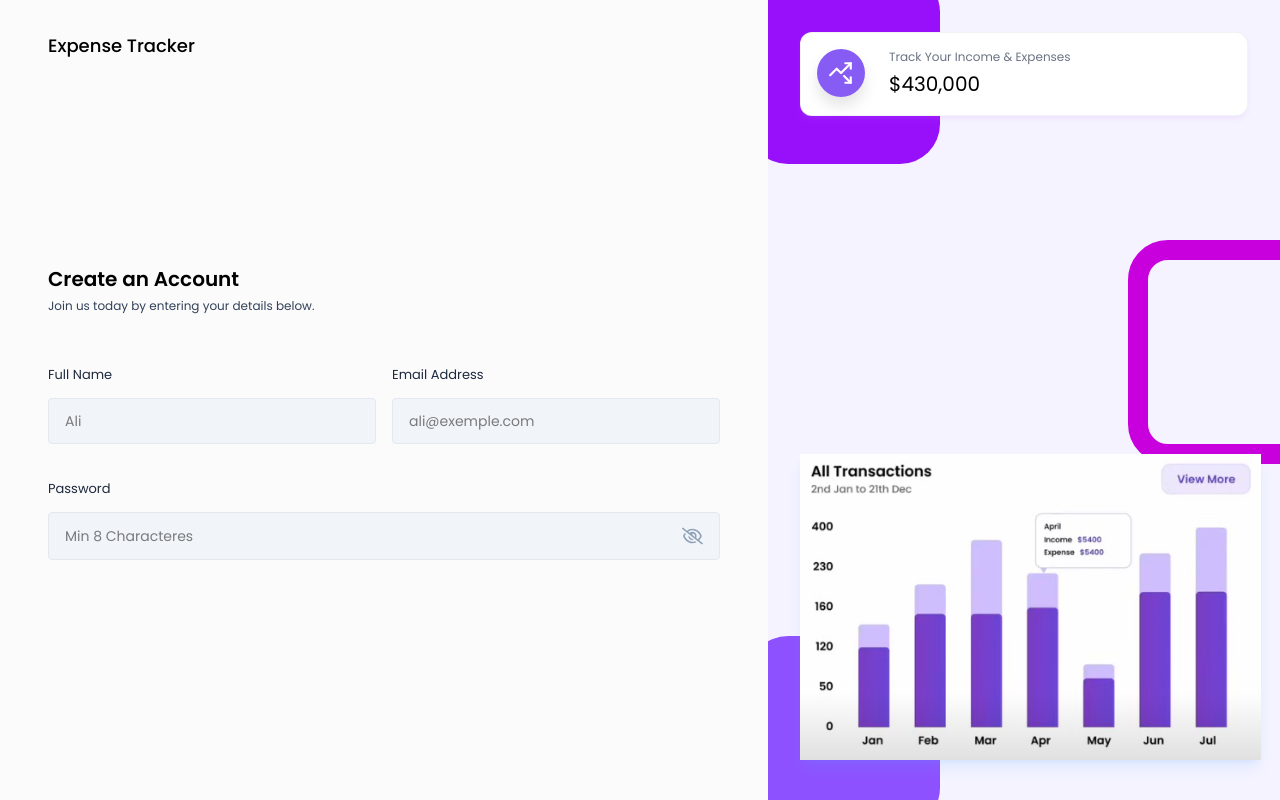
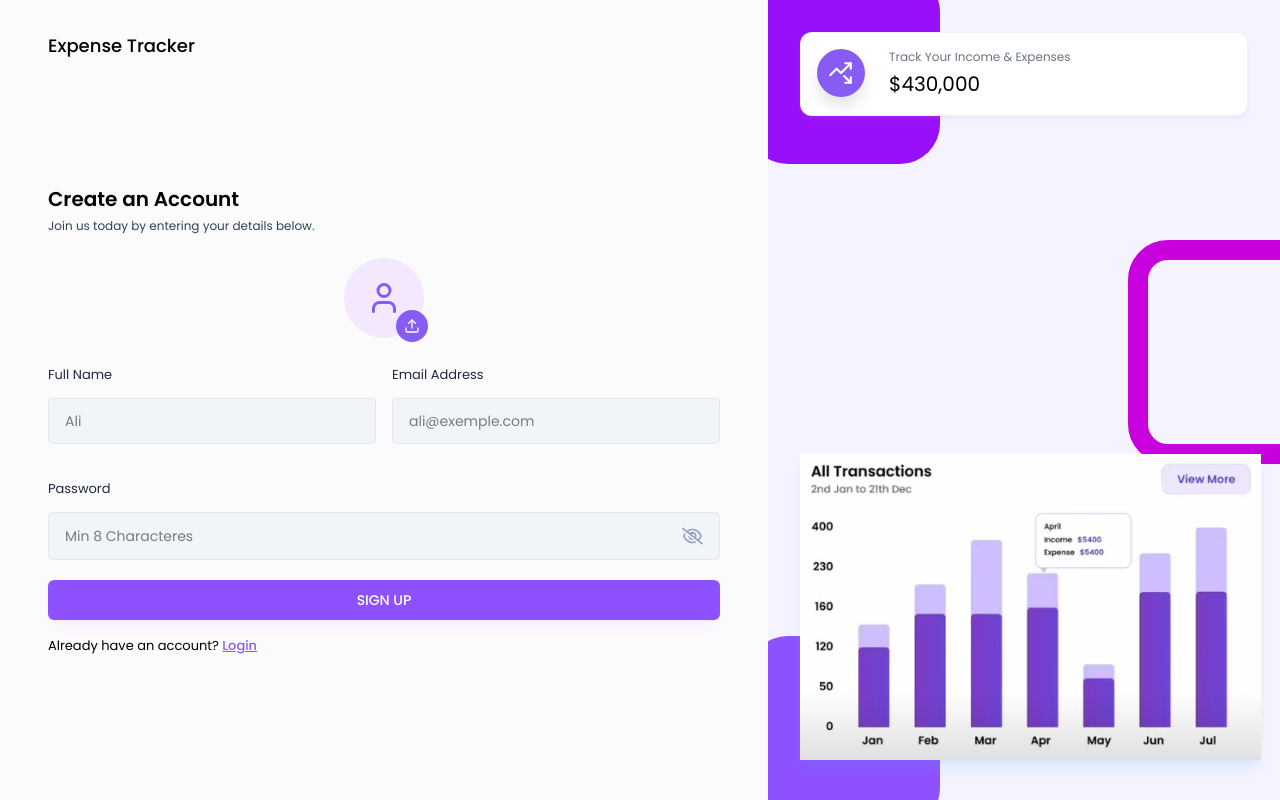
Before and after one commit to Alibiri/Expense-Tracker, a React (Vite) app in the folder frontend/: page /signUp in a window 1280 px wide. Built offline with nearby package versions, Linux system fonts and the light colour scheme; a web font is replaced by a local one.

Commit message:
compliting signup page and photo selector

```diff
--- a/frontend/src/components/Inputs/ProfilePhotoSelector.jsx
+++ b/frontend/src/components/Inputs/ProfilePhotoSelector.jsx
@@ -34,6 +34,33 @@
                 onChange={handleImageChange}
                 className='hidden'
             />
+
+            {!image ? (
+                <div className='w-20 h-20 flex items-center justify-center bg-purple-100 rounded-full relative'>
+                    <LuUser className='text-4xl text-primary' />
+                    <button
+                        type="button"
+                        className='w-8 h-8 flex items-center justify-center bg-primary text-white rounded-full absolute -bottom-1 -right-1'
+                        onClick={onChooseFile}>
+                        <LuUpload/>
+                    </button>
+                </div>
+            ) : (
+                <div className='relative'>
+                    <img
+                    src={previewUrl}
+                    alt="profile photo"
+                    className='w-20 h-20 rounded-full object-cover'
+                    />
+                    <button
+                        type="button"
+                        className='w-8 h-8 flex items-center justify-center bg-red-500 text-white rounded-full absolute -bottom-1 -right-1'
+                        onClick={handleRemoveImage}
+                    >
+                        <LuTrash/>
+                    </button>
+                </div>
+            )}
         </div>
     )
 }
--- a/frontend/src/pages/Auth/SignUp.jsx
+++ b/frontend/src/pages/Auth/SignUp.jsx
@@ -14,7 +14,30 @@
     const [error, setError] = useState(null);
 
     // Handle Sign Up Form Submit
-    const handleSignUp = async (e) => {};
+    const handleSignUp = async (e) => {
+        e.preventDefault();
+
+        let profileImageUrl = "";
+
+        if (!fullName) {
+            setError("please enter your name");
+            return;
+        }
+
+        if (!validateEmail(email)) {
+            setError("Please enter a valid email address.");
+            return;
+        }
+
+        if (!password) {
+            setError("Please enter the password");
+            return;
+        }
+
+        setError("");
+
+        // SignUp API Call
+    };
     return (
         <AuthLayout>
         <div className="lg:w-[100%] h-auto md:h-full mt-10 md:mt-0 flex flex-col justify-center">
@@ -54,6 +77,20 @@
                 />
                 </div>
             </div>
+
+            {error && <p className='text-red-500 text-xs pb-2.5'>{error}</p>}
+
+                <button type='submit' className='btn-primary'>
+                    SIGN UP
+                </button>
+
+                <p className='text-[13px] text-salate-800 mt-3'>
+                    Already have an account?{" "}
+                    <Link className="font-medium text-primary underline" to="/login">
+                        Login
+                    </Link>
+                </p>
+
             </form>
         </div>
         </AuthLayout>
```
